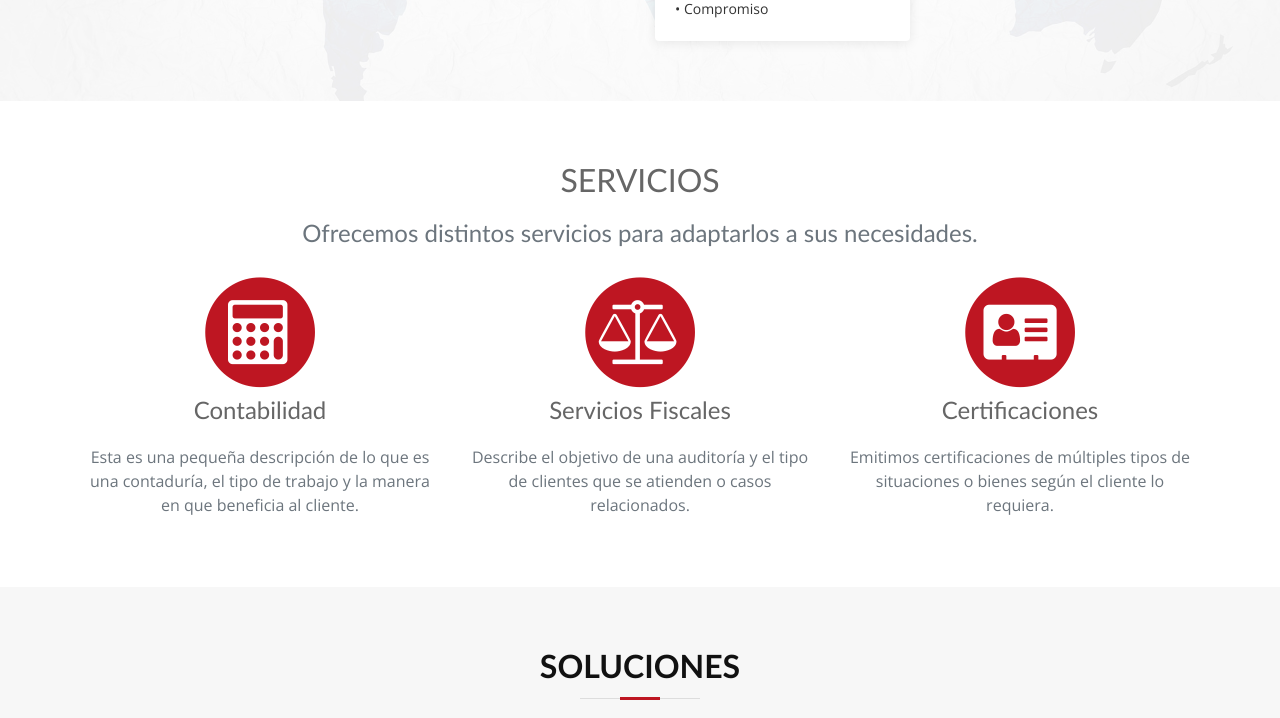
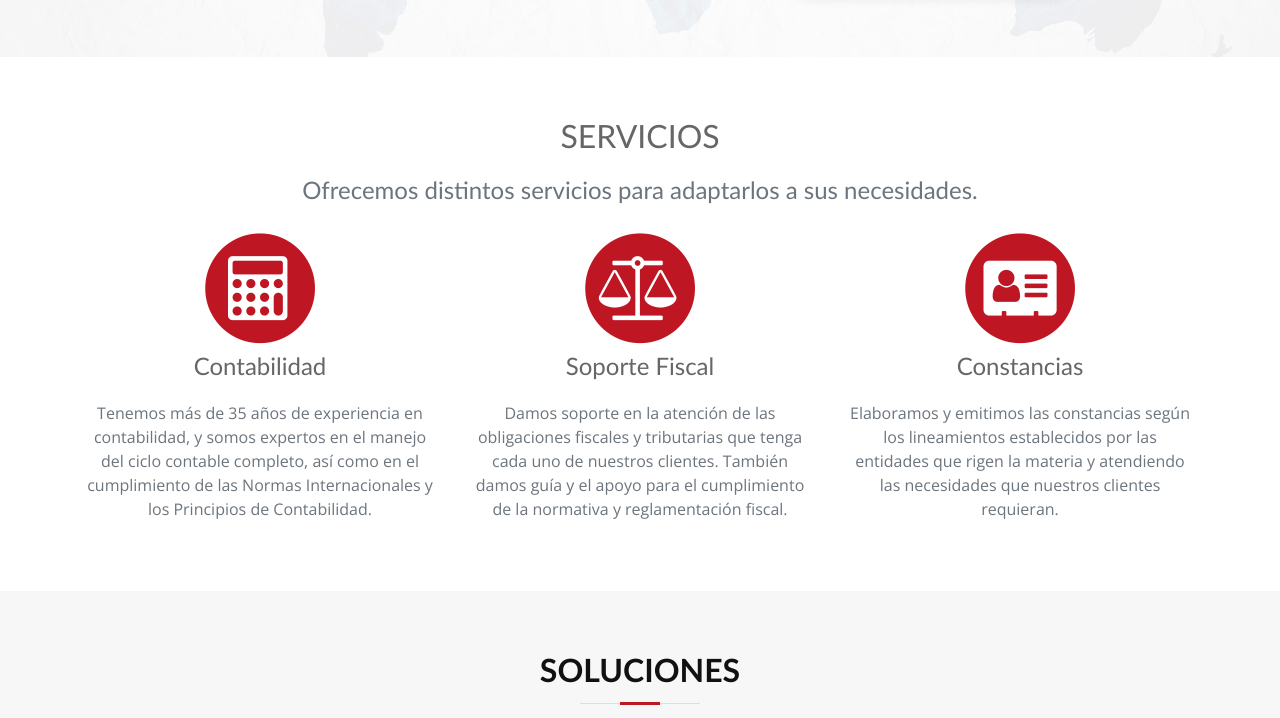
Before and after one commit to Sebas175/CGG, a plain HTML site: page index.html in a window 1280 px wide. Shown: the part 1386-2104 px from the top of the page. Drawn offline with nearby package versions, Linux system fonts and the light colour scheme; files whose address does not match are found by name.

Commit message:
Actualización de quienes somos y servicios

```diff
--- a/index.html
+++ b/index.html
@@ -124,12 +124,10 @@
 
         <header class="section-header">
           <h3>Quienes Somos</h3>
-          <br/>
-          <br/>
         </header>
 
         <div class="row about-cols">
-
+          <div class="row justify-content-center h-100">
           <div class="col-md-3 wow fadeInUp">
             <div class="about-col">
               <div class="img">
@@ -180,7 +178,7 @@
               </p>
             </div>
           </div>
-
+        </div>
         </div>
 
       </div>
@@ -204,23 +202,23 @@
               <i class="fa fa-calculator fa-stack-1x fa-inverse"></i>
             </span>
             <h4 class="service-heading">Contabilidad</h4>
-            <p class="text-muted">Esta es una pequeña descripción de lo que es una contaduría, el tipo de trabajo y la manera en que beneficia al cliente.</p>
+            <p class="text-muted">Tenemos más de 35 años de experiencia en contabilidad, y somos expertos en el manejo del ciclo contable completo, así como en el cumplimiento de las Normas Internacionales y los Principios de Contabilidad.</p>
           </div>
           <div class="col-md-4 wow fadeInUp">
             <span class="fa-stack fa-4x">
               <i class="fa fa-circle fa-stack-2x text-primary"></i>
               <i class="fa fa-balance-scale fa-stack-1x fa-inverse"></i>
             </span>
-            <h4 class="service-heading">Servicios Fiscales</h4>
-            <p class="text-muted">Describe el objetivo de una auditoría y el tipo de clientes que se atienden o casos relacionados.</p>
+            <h4 class="service-heading">Soporte Fiscal</h4>
+            <p class="text-muted">Damos soporte en la atención de las obligaciones fiscales y tributarias que tenga cada uno de nuestros clientes. También damos guía y el apoyo para el cumplimiento de la normativa y reglamentación fiscal.</p>
           </div>
           <div class="col-md-4 wow fadeInUp">
             <span class="fa-stack fa-4x">
               <i class="fa fa-circle fa-stack-2x text-primary"></i>
               <i class="fa fa-address-card fa-stack-1x fa-inverse"></i>
             </span>
-            <h4 class="service-heading">Certificaciones</h4>
-            <p class="text-muted">Emitimos certificaciones de múltiples tipos de situaciones o bienes según el cliente lo requiera.</p>
+            <h4 class="service-heading">Constancias</h4>
+            <p class="text-muted">Elaboramos y emitimos las constancias según los lineamientos establecidos por las entidades que rigen la materia y atendiendo las necesidades que nuestros clientes requieran.</p>
           </div>
         </div>
       </div>
```
